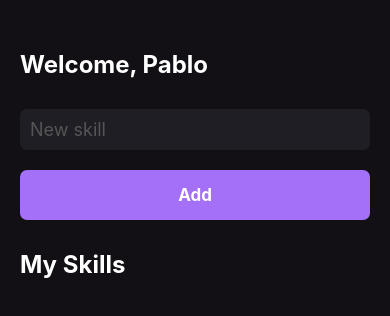
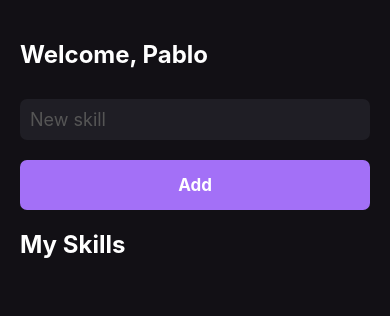
Before and after one commit to PabloXT14/My-Skills-React-Native, a React Native app: screen / in a window 390 px wide. Shown: the top 316 px of the page. Built offline with nearby package versions, Linux system fonts and the light colour scheme.

Commit message:
feat: study ScrollView and FlatList

```diff
--- a/src/components/SkillCard/index.js
+++ b/src/components/SkillCard/index.js
@@ -6,7 +6,7 @@ import {
 } from 'react-native';
 
 
-export function SkillCard({skill}) {
+export function SkillCard({ skill }) {
     return (
         <TouchableOpacity style={styles.buttonSkill} >
             <Text style={styles.textSkill}>
@@ -26,7 +26,7 @@ const styles = StyleSheet.create({
     },
     textSkill: {
         color: '#FFF',
-        fontSize: 22,
+        fontSize: 20,
         fontWeight: 'bold'
     }
 })
--- a/src/pages/Home.js
+++ b/src/pages/Home.js
@@ -6,7 +6,9 @@ import {
     SafeAreaView,
     TextInput,
     Platform,
-    TouchableOpacity
+    TouchableOpacity,
+    ScrollView,
+    FlatList
 } from 'react-native';
 import { Button } from "../components/Button";
 import { SkillCard } from "../components/SkillCard";
@@ -38,17 +40,21 @@ export function Home() {
                 onChangeText={setNewSkill}
             />
 
-            <Button onPress={handleAddNewSkill}/>
+            <Button onPress={handleAddNewSkill} />
 
-            <Text style={[styles.title, {marginVertical: 30}]}>
+            <Text style={[styles.title, { marginVertical: 20 }]}>
                 My Skills
             </Text>
 
+            <FlatList
+                data={mySkills}//dados ou lista a ser carregado
+                keyExtractor={(item, index) => index}// key de cada item, para o React não reclamar
+                renderItem={({ item }) => (// como o item sera renderizado
+                    <SkillCard skill={item} />
+                )}
+                showsVerticalScrollIndicator={false}
+            />
 
-            {mySkills.map((skill, index) => (
-                    <SkillCard key={index}  skill={skill}/>
-                ))
-            }
 
         </View>
     );
@@ -59,7 +65,7 @@ const styles = StyleSheet.create({
         flex: 1,
         backgroundColor: '#121015',
         paddingHorizontal: 20,
-        paddingVertical: 50
+        paddingVertical: 40
     },
     title: {
         color: '#FFF',
```
